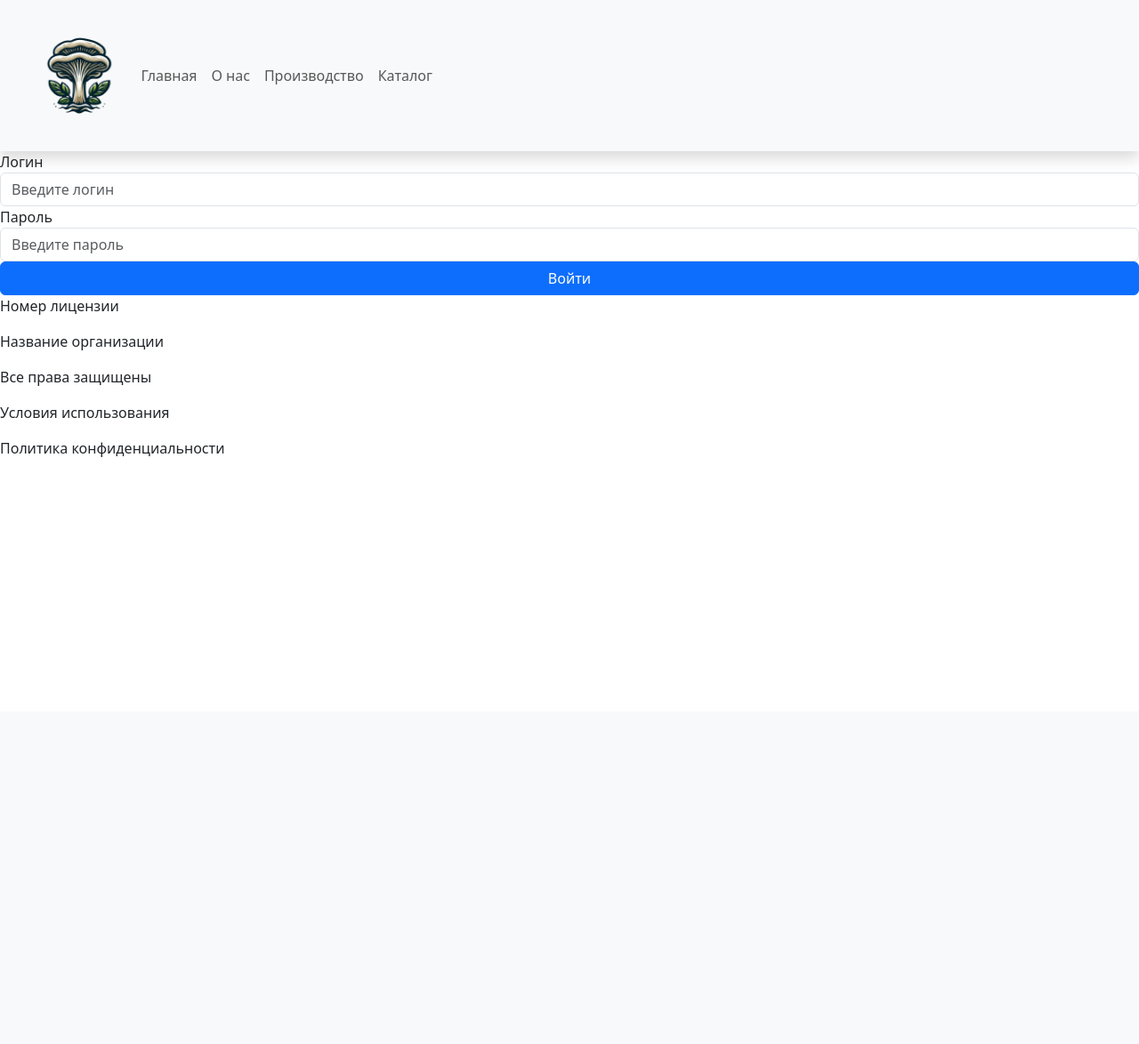
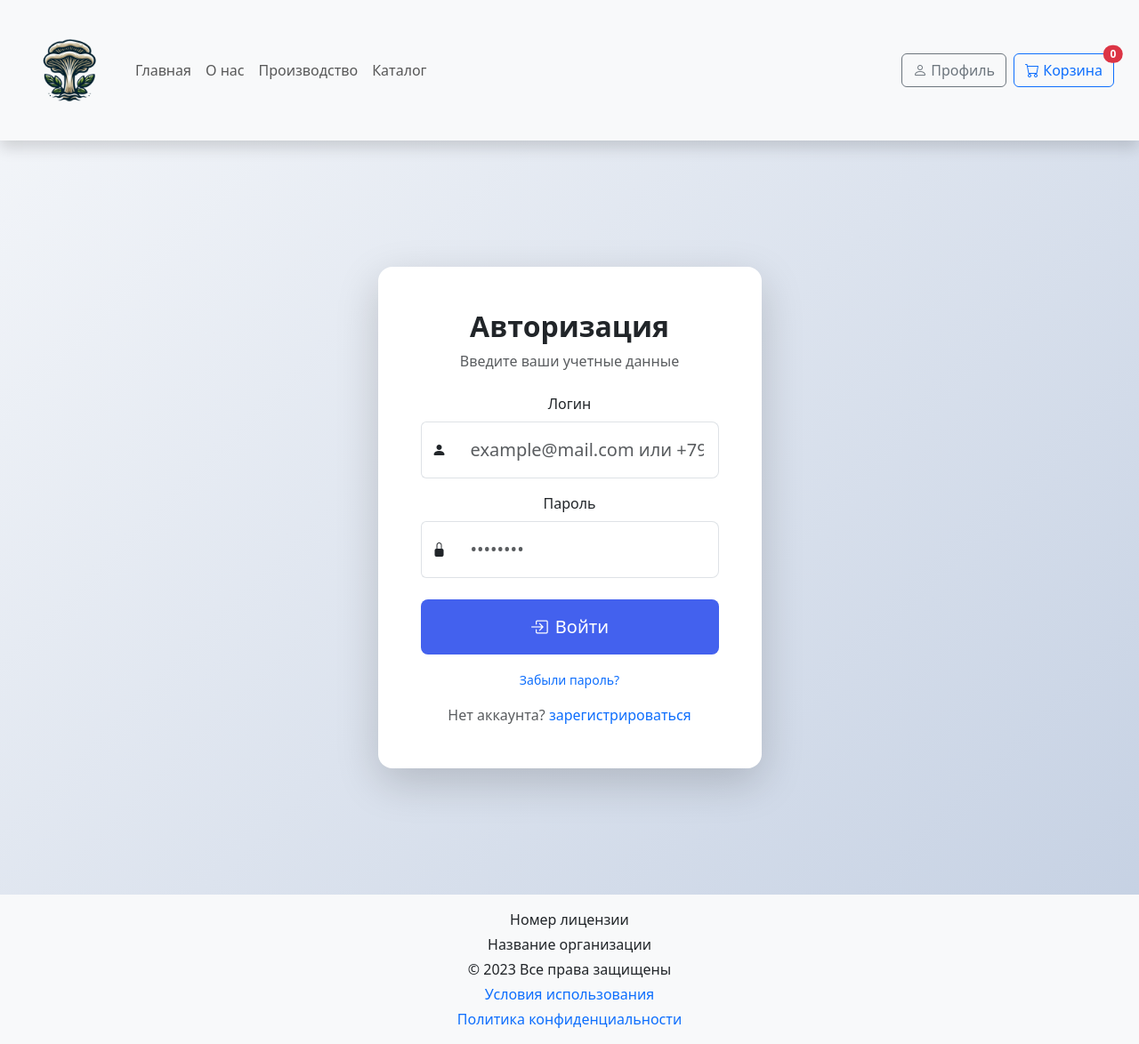
Before and after one commit to maxxximgb/magaz, a Flask app: page /login in a window 1280 px wide. Shown: the whole page at 89% size. Before the commit the page ends 514 px from the top, so only its background shows below. Run offline with Flask 3, Linux system fonts and the light colour scheme.

Commit message:
Добавление формы для входа

```diff
--- a/Database/Classes/Admin.py
+++ b/Database/Classes/Admin.py
@@ -1,6 +1,7 @@
 import sqlalchemy.orm as orm
 import sqlalchemy.types as satypes
 from Database.Engine.Engine import Base
+
 
 class Admin(Base):
     __tablename__ = 'Admins'
--- a/static/css/style.css
+++ b/static/css/style.css
@@ -2,11 +2,48 @@
     display: block;
     margin: 0 auto;
 }
+    body {
+        background: linear-gradient(135deg, #f5f7fa 0%, #c3cfe2 100%);
+    }
+    .card {
+        border-radius: 1rem;
+        border: none;
+    }
+    .input-group-text {
+        background-color: transparent;
+        border-right: none;
+    }
+    .form-control {
+        border-left: none;
+    }
+    .form-control:focus {
+        box-shadow: none;
+        border-color: #dee2e6;
+    }
+    .form-control-lg {
+        padding: 1rem 1rem;
+    }
+    .btn-primary {
+        background-color: #4361ee;
+        border: none;
+        border-radius: 0.5rem;
+        transition: all 0.3s;
+    }
+    .btn-primary:hover {
+        background-color: #3a56d4;
+        transform: translateY(-2px);
+    }
 
-
-.icon {
-    width: 10%;
-    height: 10%;
+.navbar-brand img {
+    height: 100px;
+    width: auto;
+    object-fit: contain;
+}
+.content-img {
+    height: 100px;
+    width: auto;
+    display: block;
+    margin: 0 auto;
 }
 
 .section {
@@ -29,3 +66,17 @@
     max-width: 600px;
     color: black
 }
+
+.icon {
+    height: 40px;
+    margin-right: 15px;
+        }
+footer {
+     background-color: #f8f9fa;
+     padding: 2rem 0;
+     margin-top: 2rem;
+     text-align: center;
+        }
+footer p {
+     margin-bottom: 0.5rem;
+        }
--- a/templates/base.html
+++ b/templates/base.html
@@ -5,22 +5,25 @@
     <meta name="viewport" content="width=device-width, initial-scale=1.0">
     <script src="https://cdn.jsdelivr.net/npm/bootstrap@5.3.0/dist/js/bootstrap.bundle.min.js"></script>
     <link rel="stylesheet" href="https://cdn.jsdelivr.net/npm/bootstrap@5.3.0/dist/css/bootstrap.min.css">
+    <link rel="stylesheet" href="https://cdn.jsdelivr.net/npm/bootstrap-icons@1.10.0/font/bootstrap-icons.css">
     <link rel="stylesheet" href="/static/css/style.css">
     <link rel="icon" href="/static/img/logo.png">
     <title>{{title}}</title>
 </head>
 <body>
 <header class="d-flex justify-content-between align-items-center p-3 bg-light shadow">
-    <nav class="navbar navbar-expand-lg bg-body-tertiary">
+    <nav class="navbar navbar-expand-lg bg-body-tertiary w-100">
         <div class="container-fluid">
-            <img src="/static/img/logo.png" class="icon">
+            <a class="navbar-brand" href="/">
+                <img src="/static/img/logo.png" alt="Логотип компании">
+            </a>
             <button class="navbar-toggler" type="button" data-bs-toggle="collapse"
                     data-bs-target="#navbarNavDropdown" aria-controls="navbarNavDropdown" aria-expanded="false"
                     aria-label="Toggle navigation">
                 <span class="navbar-toggler-icon"></span>
             </button>
             <div class="collapse navbar-collapse" id="navbarNavDropdown">
-                <ul class="navbar-nav">
+                <ul class="navbar-nav me-auto">
                     <li class="nav-item">
                         <a class="nav-link" href='/'>Главная</a>
                     </li>
@@ -33,20 +36,36 @@
                     <li class="nav-item">
                         <a class="nav-link" href="/buy">Каталог</a>
                     </li>
-
                 </ul>
+                <div class="d-flex ms-auto">
+                    <a href="/login" class="btn btn-outline-secondary me-2">
+                        <i class="bi bi-person"></i> Профиль
+                    </a>
+                    <a href="/cart" class="btn btn-outline-primary position-relative">
+                        <i class="bi bi-cart"></i> Корзина
+                        <span class="position-absolute top-0 start-100 translate-middle badge rounded-pill bg-danger">
+                                0
+                            </span>
+                    </a>
+                </div>
             </div>
         </div>
     </nav>
 </header>
-<main>
+
+<main class="container mt-4">
     {% block content %}
     {% endblock %}
 </main>
-<footer>
-    <p>Номер лицензии</p>
-    <p>Название организации</p>
-    <p>Все права защищены</p>
-    <p>Условия использования</p>
-    <p>Политика конфиденциальности</p>
+
+<footer class="bg-light py-3 mt-4">
+    <div class="container">
+        <p class="mb-1">Номер лицензии</p>
+        <p class="mb-1">Название организации</p>
+        <p class="mb-1">© 2023 Все права защищены</p>
+        <p class="mb-1"><a href="#" class="text-decoration-none">Условия использования</a></p>
+        <p class="mb-0"><a href="#" class="text-decoration-none">Политика конфиденциальности</a></p>
+    </div>
 </footer>
+</body>
+</html>
--- a/templates/login.html
+++ b/templates/login.html
@@ -1,15 +1,60 @@
 {% extends "base.html" %}
 
 {% block content %}
-<form method="post">
-    <label for="login">Логин</label>
-    <input type="text" id="login" name="login" class="form-control" placeholder="Введите логин" required>
+<div class="d-flex align-items-center min-vh-100" align="center">
+    <div class="container">
+        <div class="row justify-content-center">
+            <div class="col-md-8 col-lg-6 col-xl-5">
+                <div class="card shadow-lg">
+                    <div class="card-body p-5">
+                        <div class="text-center mb-4">
+                            <h2 class="fw-bold">Авторизация</h2>
+                            <p class="text-muted">Введите ваши учетные данные</p>
+                        </div>
 
-    <label for="password">Пароль</label>
-    <input type="password" id="password" name="password" class="form-control" placeholder="Введите пароль" required>
+                        <form method="post">
+                            <div class="mb-3">
+                                <label for="login" class="form-label">Логин</label>
+                                <div class="input-group">
+                                    <span class="input-group-text">
+                                        <i class="bi bi-person-fill"></i>
+                                    </span>
+                                    <input type="text" id="login" name="login" class="form-control form-control-lg"
+                                           placeholder="example@mail.com или +79991234567" required>
+                                </div>
+                            </div>
 
-    <div class="d-grid gap-2">
-        <button type="submit" class="btn btn-primary">Войти</button>
+                            <div class="mb-4">
+                                <label for="password" class="form-label">Пароль</label>
+                                <div class="input-group">
+                                    <span class="input-group-text">
+                                        <i class="bi bi-lock-fill"></i>
+                                    </span>
+                                    <input type="password" id="password" name="password"
+                                           class="form-control form-control-lg" placeholder="••••••••" required>
+                                </div>
+                            </div>
+
+                            <div class="d-grid mb-3">
+                                <button type="submit" class="btn btn-primary btn-lg py-3">
+                                    <i class="bi bi-box-arrow-in-right me-2"></i>Войти
+                                </button>
+                            </div>
+
+                            <div class="text-center">
+                                <a href="#" class="text-decoration-none small">Забыли пароль?</a>
+                                <p class="mt-3 mb-0 text-muted">Нет аккаунта?
+                                    <a href="#" class="text-decoration-none">зарегистрироваться</a>
+                                </p>
+                            </div>
+                        </form>
+                    </div>
+                </div>
+            </div>
+        </div>
     </div>
-</form>
+</div>
+
+
+<link rel="stylesheet" href="https://cdn.jsdelivr.net/npm/bootstrap-icons@1.8.0/font/bootstrap-icons.css">
 {% endblock %}
```
Also changed, not shown: server.py (+11 -2 lines), Database/database.sqlite (added), static/img/basket.svg (added), 1 other file.
